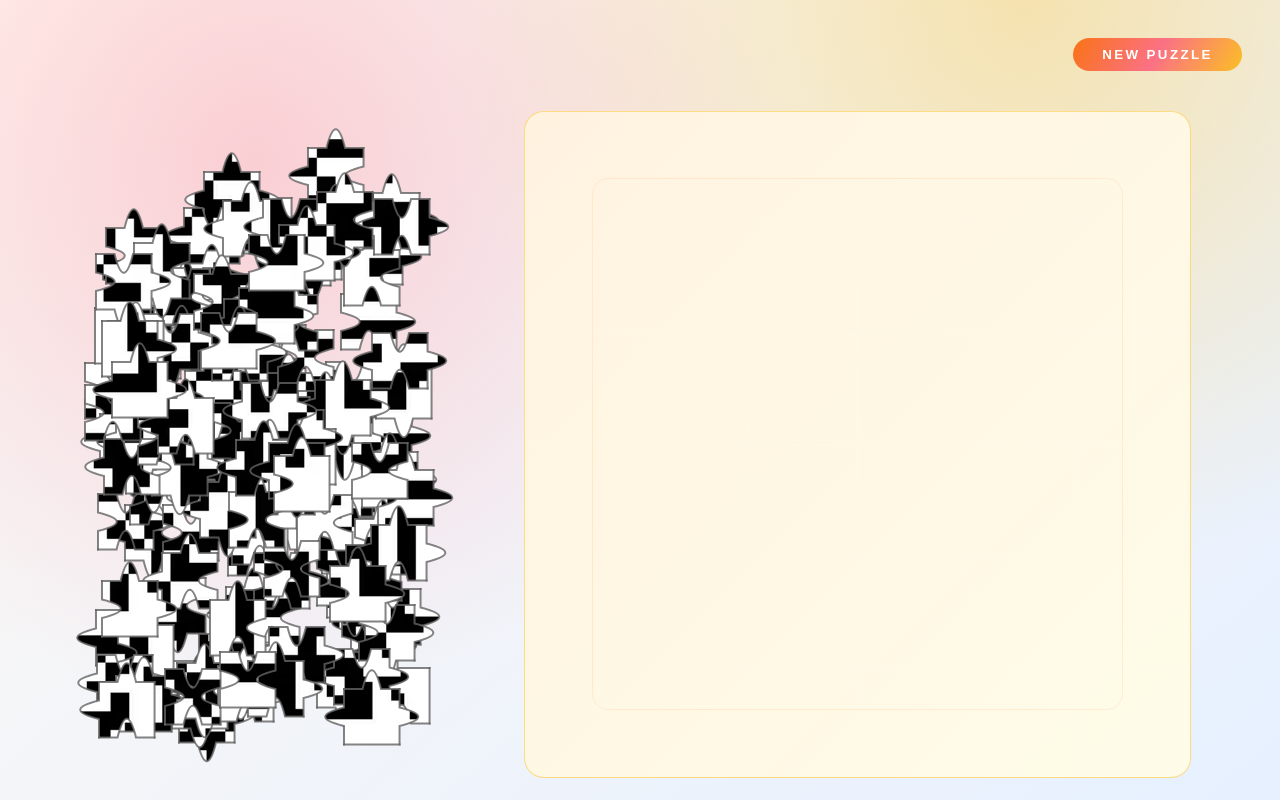
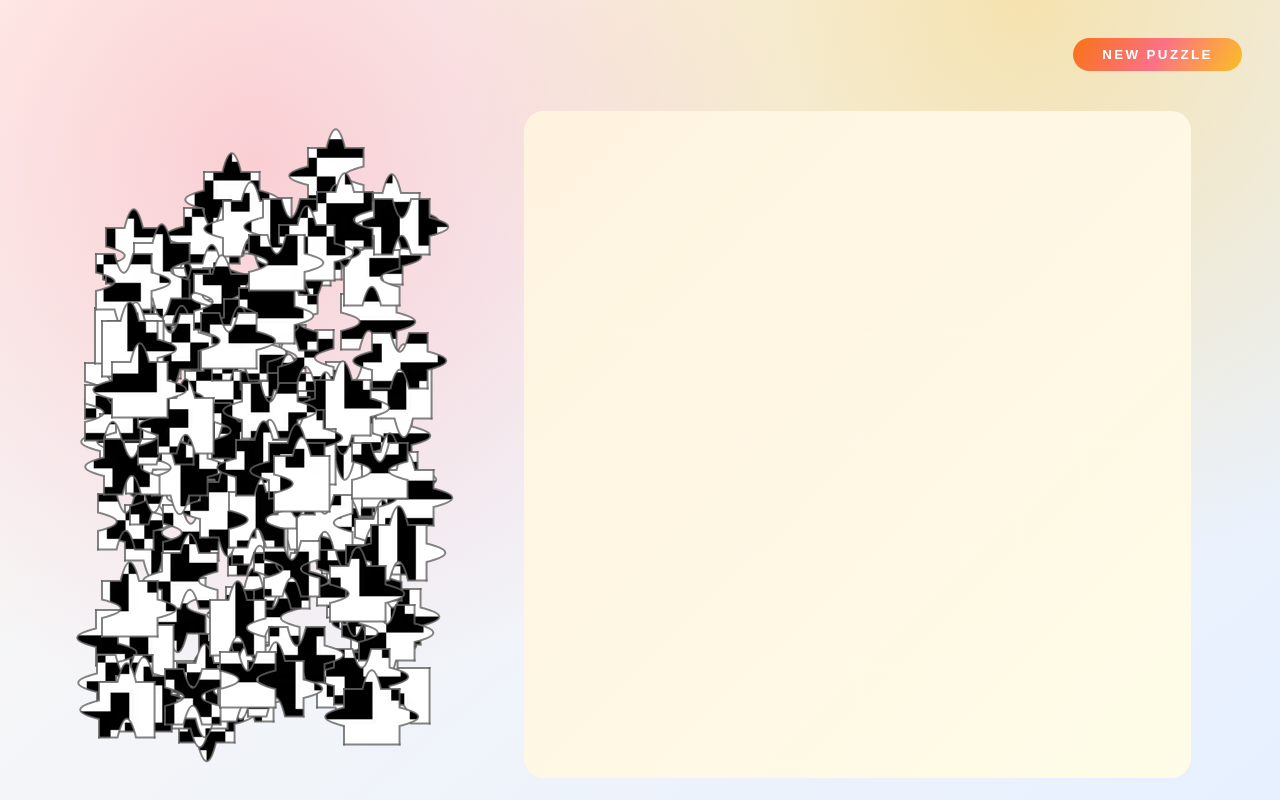
Before and after one commit to shakyab-w2w/pro-test, a plain HTML site: page index.html in a window 1280 px wide. Drawn offline with Linux system fonts and the light colour scheme.

Commit message:
fix: remove unnecessary borders from buttons and board elements

```diff
--- a/style.css
+++ b/style.css
@@ -138,7 +138,7 @@ button:active {
   width: 100%;
   position: relative;
   overflow: hidden;
-  border: 1px solid rgba(251, 191, 36, 0.5);
+  border: none;
   box-shadow: none;
   transform-origin: center;
 }
@@ -164,17 +164,6 @@ button:active {
     linear-gradient(90deg, rgba(255, 255, 255, 0.35) 1px, transparent 1px);
   background-size: calc(100% / 6) calc(100% / 6);
   opacity: 0.25;
-  z-index: 1;
-  pointer-events: none;
-}
-
-.board::after {
-  content: '';
-  position: absolute;
-  inset: 10%;
-  border: 1px solid rgba(249, 115, 22, 0.2);
-  border-radius: 1rem;
-  opacity: 0.5;
   z-index: 1;
   pointer-events: none;
 }
```
